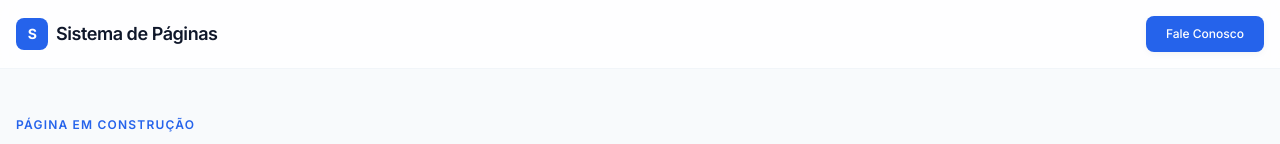
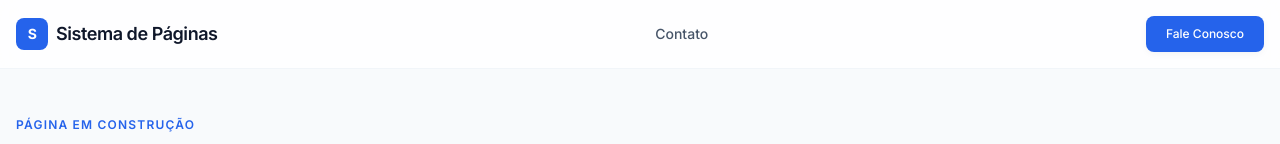
Before and after one commit to Nathanoruim/sistema-paginas-grupo-5, a Next.js app: page / in a window 1280 px wide. Shown: the top 144 px of the page. Built offline with nearby package versions, Linux system fonts and the light colour scheme.

Commit message:
feat: adiciona link Contato na Navbar

```diff
--- a/components/layout/Navbar.tsx
+++ b/components/layout/Navbar.tsx
@@ -13,6 +13,7 @@ import { cn } from "@/lib/utils";
  */
 const navLinks: { href: string; label: string }[] = [
   // ====== INÍCIO DA ÁREA DE EDIÇÃO COLABORATIVA ======
+  { href: "/contato", label: "Contato" },
 
   // ====== FIM DA ÁREA DE EDIÇÃO COLABORATIVA ======
 ];
```
